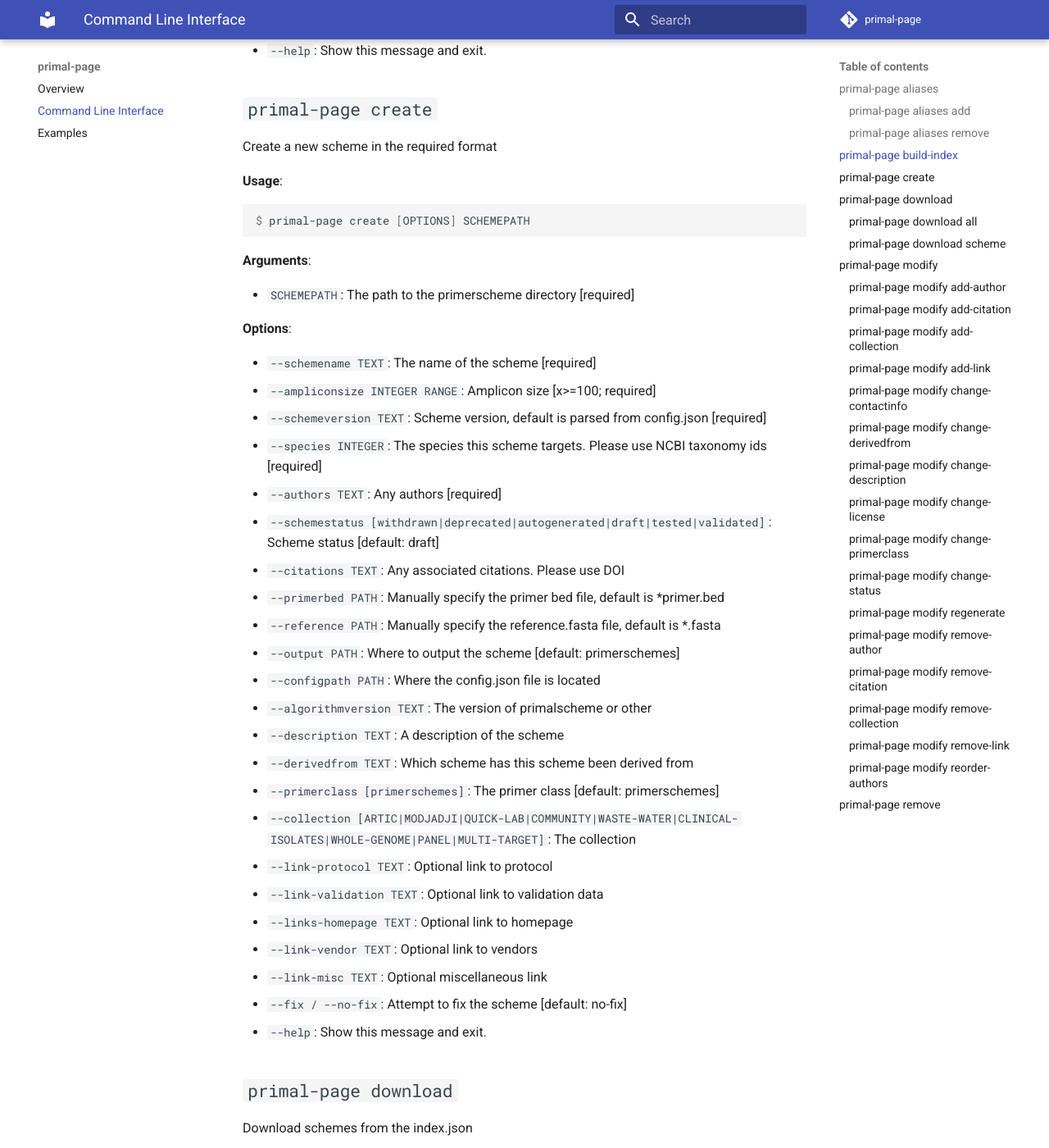
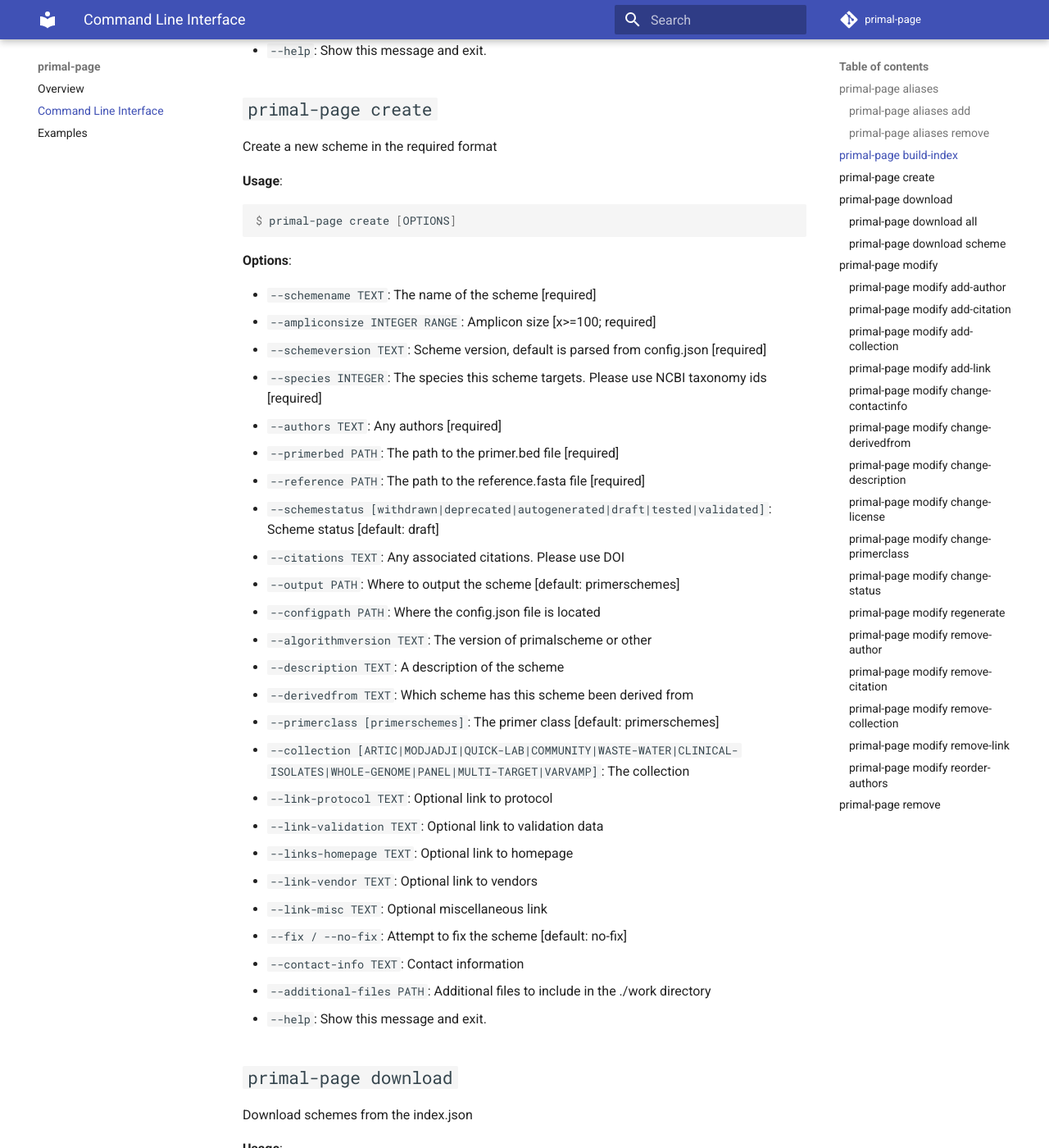
Before and after one commit to ChrisgKent/primal-page, an MkDocs documentation site: the page built from docs/cli.md, in a window 1280 px wide and 1400 px high, scrolled down 2396 px. Shown: the whole window at 82% size. Built offline with MkDocs 1.6.1 and Material for MkDocs 9.7.7, drawn with Linux system fonts in a browser that asks for light colours; comment, search, counter and statistics services are not loaded; some of the changed text lies outside the part shown.

Commit message:
Updated the cli

````diff
--- a/docs/cli.md
+++ b/docs/cli.md
@@ -107,12 +107,8 @@ Create a new scheme in the required format
 **Usage**:
 
 ```console
-$ primal-page create [OPTIONS] SCHEMEPATH
+$ primal-page create [OPTIONS]
 ```
-
-**Arguments**:
-
-* `SCHEMEPATH`: The path to the primerscheme directory  [required]
 
 **Options**:
 
@@ -121,24 +117,27 @@ $ primal-page create [OPTIONS] SCHEMEPATH
 * `--schemeversion TEXT`: Scheme version, default is parsed from config.json  [required]
 * `--species INTEGER`: The species this scheme targets. Please use NCBI taxonomy ids  [required]
 * `--authors TEXT`: Any authors  [required]
+* `--primerbed PATH`: The path to the primer.bed file  [required]
+* `--reference PATH`: The path to the reference.fasta file  [required]
 * `--schemestatus [withdrawn|deprecated|autogenerated|draft|tested|validated]`: Scheme status  [default: draft]
 * `--citations TEXT`: Any associated citations. Please use DOI
-* `--primerbed PATH`: Manually specify the primer bed file, default is *primer.bed
-* `--reference PATH`: Manually specify the reference.fasta file, default is *.fasta
 * `--output PATH`: Where to output the scheme  [default: primerschemes]
 * `--configpath PATH`: Where the config.json file is located
 * `--algorithmversion TEXT`: The version of primalscheme or other
 * `--description TEXT`: A description of the scheme
 * `--derivedfrom TEXT`: Which scheme has this scheme been derived from
 * `--primerclass [primerschemes]`: The primer class  [default: primerschemes]
-* `--collection [ARTIC|MODJADJI|QUICK-LAB|COMMUNITY|WASTE-WATER|CLINICAL-ISOLATES|WHOLE-GENOME|PANEL|MULTI-TARGET]`: The collection
+* `--collection [ARTIC|MODJADJI|QUICK-LAB|COMMUNITY|WASTE-WATER|CLINICAL-ISOLATES|WHOLE-GENOME|PANEL|MULTI-TARGET|VARVAMP]`: The collection
 * `--link-protocol TEXT`: Optional link to protocol
 * `--link-validation TEXT`: Optional link to validation data
 * `--links-homepage TEXT`: Optional link to homepage
 * `--link-vendor TEXT`: Optional link to vendors
 * `--link-misc TEXT`: Optional miscellaneous link
 * `--fix / --no-fix`: Attempt to fix the scheme  [default: no-fix]
+* `--contact-info TEXT`: Contact information
+* `--additional-files PATH`: Additional files to include in the ./work directory
 * `--help`: Show this message and exit.
+
 
 ## `primal-page download`
 
@@ -276,13 +275,13 @@ Add a Collection to the Collection list in the info.json file
 **Usage**:
 
 ```console
-$ primal-page modify add-collection [OPTIONS] SCHEMEINFO COLLECTION:{ARTIC|MODJADJI|QUICK-LAB|COMMUNITY|WASTE-WATER|CLINICAL-ISOLATES|WHOLE-GENOME|PANEL|MULTI-TARGET}
+$ primal-page modify add-collection [OPTIONS] SCHEMEINFO COLLECTION:{ARTIC|MODJADJI|QUICK-LAB|COMMUNITY|WASTE-WATER|CLINICAL-ISOLATES|WHOLE-GENOME|PANEL|MULTI-TARGET|VARVAMP}
 ```
 
 **Arguments**:
 
 * `SCHEMEINFO`: The path to info.json  [required]
-* `COLLECTION:{ARTIC|MODJADJI|QUICK-LAB|COMMUNITY|WASTE-WATER|CLINICAL-ISOLATES|WHOLE-GENOME|PANEL|MULTI-TARGET}`: The Collection to add  [required]
+* `COLLECTION:{ARTIC|MODJADJI|QUICK-LAB|COMMUNITY|WASTE-WATER|CLINICAL-ISOLATES|WHOLE-GENOME|PANEL|MULTI-TARGET|VARVAMP}`: The Collection to add  [required]
 
 **Options**:
 
@@ -485,13 +484,13 @@ Remove an Collection from the Collection list in the info.json file
 **Usage**:
 
 ```console
-$ primal-page modify remove-collection [OPTIONS] SCHEMEINFO COLLECTION:{ARTIC|MODJADJI|QUICK-LAB|COMMUNITY|WASTE-WATER|CLINICAL-ISOLATES|WHOLE-GENOME|PANEL|MULTI-TARGET}
+$ primal-page modify remove-collection [OPTIONS] SCHEMEINFO COLLECTION:{ARTIC|MODJADJI|QUICK-LAB|COMMUNITY|WASTE-WATER|CLINICAL-ISOLATES|WHOLE-GENOME|PANEL|MULTI-TARGET|VARVAMP}
 ```
 
 **Arguments**:
 
 * `SCHEMEINFO`: The path to info.json  [required]
-* `COLLECTION:{ARTIC|MODJADJI|QUICK-LAB|COMMUNITY|WASTE-WATER|CLINICAL-ISOLATES|WHOLE-GENOME|PANEL|MULTI-TARGET}`: The Collection to remove  [required]
+* `COLLECTION:{ARTIC|MODJADJI|QUICK-LAB|COMMUNITY|WASTE-WATER|CLINICAL-ISOLATES|WHOLE-GENOME|PANEL|MULTI-TARGET|VARVAMP}`: The Collection to remove  [required]
 
 **Options**:
 
````
Also changed, not shown: README.md (+11 -13 lines), docs/examples.md (+24 -0 lines), docs/assets/primal-page-create.png (added), 1 other file.
